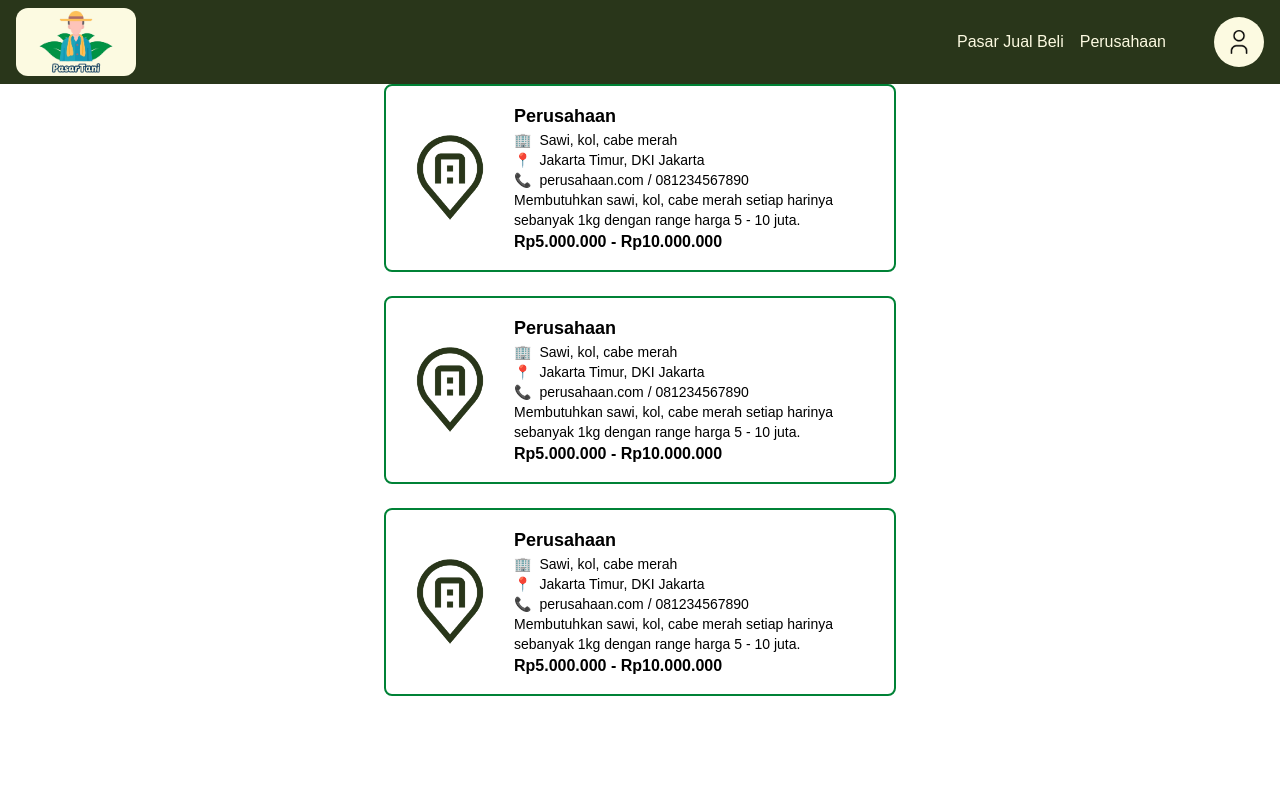
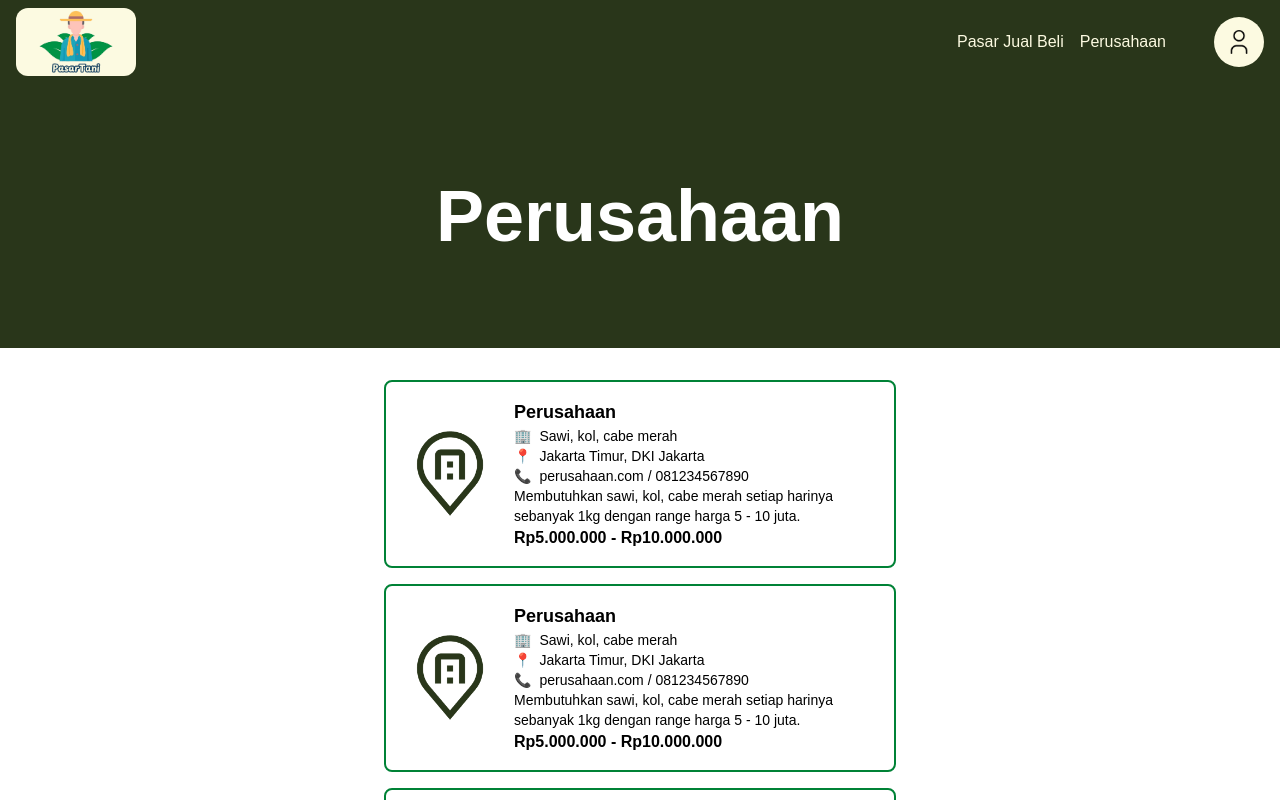
Before and after one commit to Ryan0050/FoodLink, a Next.js app: page /Pages/Perusahaan in a window 1280 px wide. Shown: the top 800 px of the page. Built offline with nearby package versions, Linux system fonts and the light colour scheme.

Commit message:
feat: perusahaan header

```diff
--- a/src/app/Component/Container.tsx
+++ b/src/app/Component/Container.tsx
@@ -7,7 +7,7 @@ interface PropsType {
 export default function Container(props: PropsType) {
     return (
         <>
-            <div className="w-full max-w-[1200px] mx-auto my-0">
+            <div className="w-full max-w-[1300px] mx-auto my-0">
                 {props.children}
             </div>
         </>
--- a/src/app/Pages/Perusahaan/page.tsx
+++ b/src/app/Pages/Perusahaan/page.tsx
@@ -2,21 +2,31 @@
 
 import Header from "@/app/Component/header";
 import CompanyCard from "@/app/Component/CompanyBlock";
+import Container from "@/app/Component/Container";
 
 const Perusahaan = () => {
     return(
         <div>
             <Header/>
-            <div className="flex justify-center items-center">
-                <CompanyCard />
-            </div>
-            <br></br>
-            <div className="flex justify-center items-center">
-                <CompanyCard />
-            </div>
-            <br></br>
-            <div className="flex justify-center items-center">
-                <CompanyCard />
+            <div className="">
+                <div className="page-head mb-8">
+                    <div className="w-full flex justify-center bg-[#29361A] py-24 items-center">
+                        <h1 className="text-white text-7xl font-semibold">Perusahaan</h1>
+                    </div>
+                </div>
+                <Container>
+                    <div className="page-body mb-8 grid grid-cols-1 gap-4">
+                        <div className="flex justify-center items-center w-full">
+                            <CompanyCard />
+                        </div>
+                        <div className="flex justify-center items-center w-full">
+                            <CompanyCard />
+                        </div>
+                        <div className="flex justify-center items-center w-full">
+                            <CompanyCard />
+                        </div>
+                    </div>
+                </Container>
             </div>
         </div>
 
```
